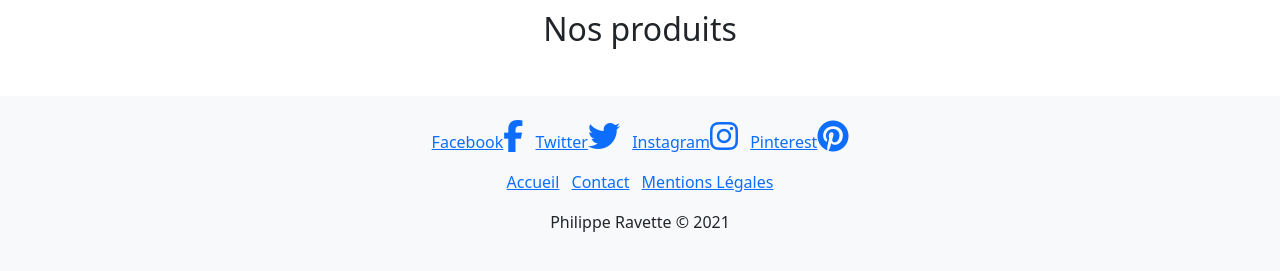
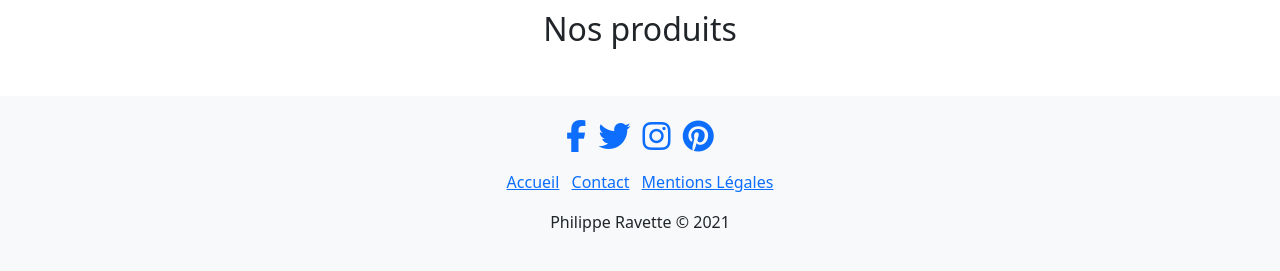
Before and after one commit to PhilippeRavette/Philippe_Ravette_P5_02082021, a plain HTML site: page index.html in a window 1280 px wide. Shown: the part 449-720 px from the top of the page. Drawn offline with nearby package versions, Linux system fonts and the light colour scheme; no server answers.

Commit message:
performance

```diff
--- a/index.html
+++ b/index.html
@@ -50,11 +50,12 @@
     </main>
     <footer class="bg-light py-4">
         <ul class="list-inline text-center">
-            <li class="list-inline-item"><a href="https://facebook.com">Facebook<i class="fa fa-facebook fa-2x"></i></a></li>
-            <li class="list-inline-item"><a href="https://twitter.com">Twitter<i class="fa fa-twitter fa-2x"></i></a></li>
-            <li class="list-inline-item"><a href="https://instagram.com">Instagram<i class="fa fa-instagram fa-2x"></i></a></li>
-            <li class="list-inline-item"><a href="https://pinterest.com">Pinterest<i class="fa fa-pinterest fa-2x"></i></a></li>
+            <li class="list-inline-item"><a href="https://facebook.com" aria-label="facebook"><i class="fa fa-facebook fa-2x"></i></a></li>
+            <li class="list-inline-item"><a href="https://twitter.com" aria-label="twitter"><i class="fa fa-twitter fa-2x"></i></a></li>
+            <li class="list-inline-item"><a href="https://instagram.com" aria-label="instagram"><i class="fa fa-instagram fa-2x"></i></a></li>
+            <li class="list-inline-item"><a href="https://pinterest.com" aria-label="pinterest"><i class="fa fa-pinterest fa-2x"></i></a></li>
         </ul>
+
         <ul class="list-inline text-center">
             <li class="list-inline-item"><a href="index.html" title="Accueil">Accueil</a></li>
             <li class="list-inline-item"><a href="mailto:orinoco@mail.com?subject=Contact" title="Contact">Contact</a>
```
